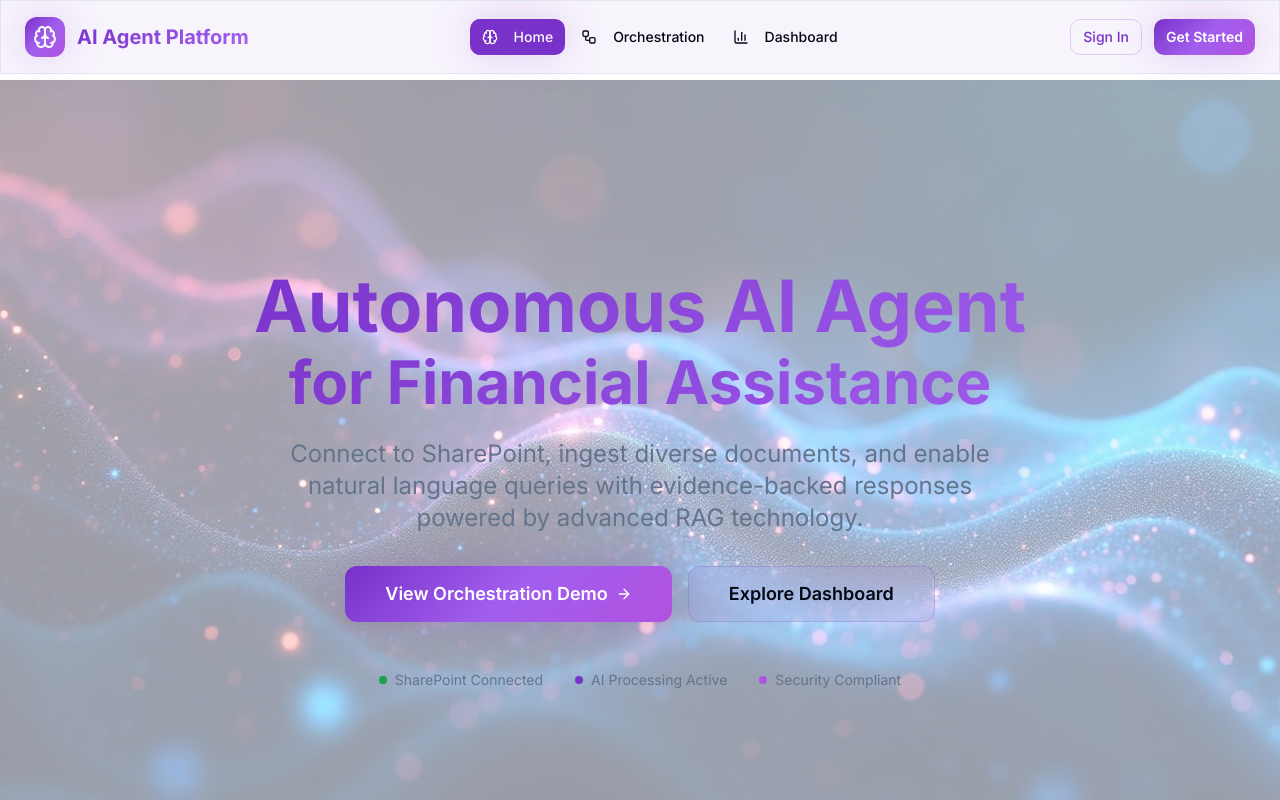
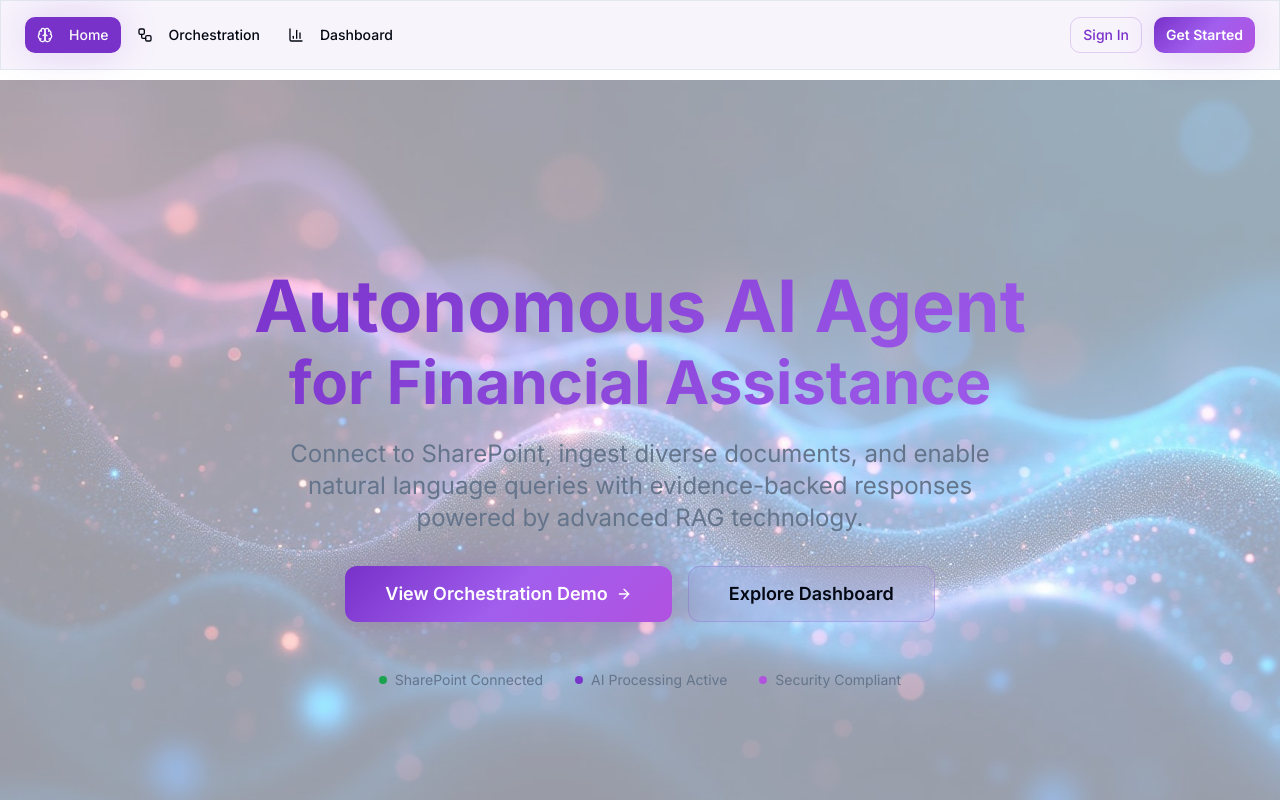
Before and after one commit to gshafd/ryze-insight-aid, a React (Vite) app: page / in a window 1280 px wide. Shown: the top 800 px of the page. Built offline with nearby package versions, Linux system fonts and the light colour scheme.

Commit message:
Visual edit in Lovable
Edited UI in Lovable

```diff
--- a/src/components/Navigation.tsx
+++ b/src/components/Navigation.tsx
@@ -1,45 +1,37 @@
 import { Link, useLocation } from "react-router-dom";
 import { Button } from "@/components/ui/button";
 import { Brain, BarChart3, Workflow } from "lucide-react";
-
 const Navigation = () => {
   const location = useLocation();
-
-  const navItems = [
-    { path: "/", label: "Home", icon: Brain },
-    { path: "/orchestration", label: "Orchestration", icon: Workflow },
-    { path: "/dashboard", label: "Dashboard", icon: BarChart3 },
-  ];
-
-  return (
-    <nav className="fixed top-0 w-full z-50 glass border-b border-border">
+  const navItems = [{
+    path: "/",
+    label: "Home",
+    icon: Brain
+  }, {
+    path: "/orchestration",
+    label: "Orchestration",
+    icon: Workflow
+  }, {
+    path: "/dashboard",
+    label: "Dashboard",
+    icon: BarChart3
+  }];
+  return <nav className="fixed top-0 w-full z-50 glass border-b border-border">
       <div className="container mx-auto px-6 py-4">
         <div className="flex items-center justify-between">
-          <Link to="/" className="flex items-center space-x-3">
-            <div className="w-10 h-10 bg-gradient-hero rounded-lg flex items-center justify-center shadow-glow">
-              <Brain className="w-6 h-6 text-primary-foreground" />
-            </div>
-            <span className="text-xl font-bold gradient-text">AI Agent Platform</span>
-          </Link>
+
 
           <div className="hidden md:flex items-center space-x-1">
-            {navItems.map((item) => {
-              const Icon = item.icon;
-              const isActive = location.pathname === item.path;
-
-              return (
-                <Link key={item.path} to={item.path}>
-                  <Button
-                    variant={isActive ? "default" : "ghost"}
-                    size="sm"
-                    className="flex items-center space-x-2"
-                  >
+            {navItems.map(item => {
+            const Icon = item.icon;
+            const isActive = location.pathname === item.path;
+            return <Link key={item.path} to={item.path}>
+                  <Button variant={isActive ? "default" : "ghost"} size="sm" className="flex items-center space-x-2">
                     <Icon className="w-4 h-4" />
                     <span>{item.label}</span>
                   </Button>
-                </Link>
-              );
-            })}
+                </Link>;
+          })}
           </div>
 
           <div className="flex items-center space-x-3">
@@ -52,8 +44,6 @@ const Navigation = () => {
           </div>
         </div>
       </div>
-    </nav>
-  );
+    </nav>;
 };
-
 export default Navigation;
```
